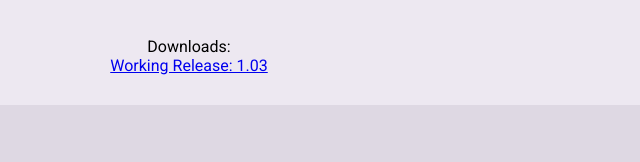
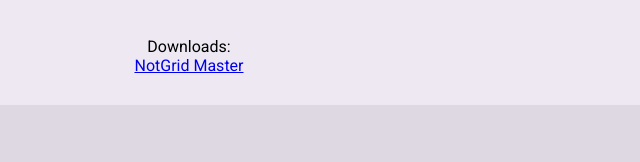
Before and after one commit to gnwl/gnwl.github.io, a plain HTML site: page notgrid/index.html in a window 1280 px wide. Shown: the part 229-391 px from the top of the page, 451-1091 px from the left. Drawn offline with Linux system fonts and the light colour scheme.

Commit message:
download text

```diff
--- a/notgrid/index.html
+++ b/notgrid/index.html
@@ -19,7 +19,7 @@
 				</div>
 				<div id="gitbuttonarea">
 					Downloads:<br>
-					<a href="https://github.com/gnwl/NotGrid/archive/master.zip">Working Release: 1.03</a><br>
+					<a href="https://github.com/gnwl/NotGrid/archive/master.zip">NotGrid Master</a><br>
 				</div>
 		</div>
 		<div id="contentcontainer">
```
